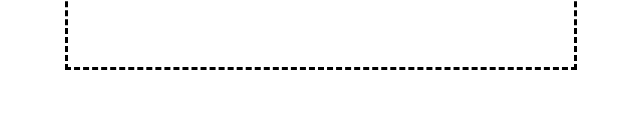
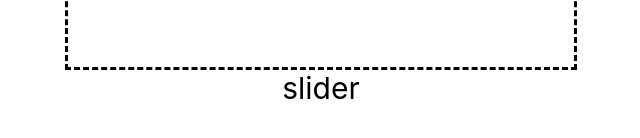
Before and after one commit to ivanshin/Faces_UTK, a React (Create React App) app in the folder client/: page / in a window 1280 px wide. Shown: the part 350-488 px from the top of the page, without its empty margins (319-959 px from the left). Built offline with nearby package versions, Linux system fonts and the light colour scheme; the HTML template or start-up script is replaced by a standard one.

Commit message:
init: start slider

```diff
--- a/client/package.json
+++ b/client/package.json
@@ -10,8 +10,10 @@
     "react": "^18.1.0",
     "react-dom": "^18.1.0",
     "react-scripts": "5.0.1",
+    "react-slick": "^0.29.0",
     "sass": "^1.54.0",
     "scss": "^0.2.4",
+    "slick-carousel": "^1.8.1",
     "web-vitals": "^2.1.4"
   },
   "scripts": {
--- a/client/src/App.css
+++ b/client/src/App.css
@@ -8,6 +8,7 @@
     width: 100vw;
     height:100vh;
     display: flex;
-    justify-content: center;
+    align-items: center;
+    flex-direction: column;
     font-size:30px;
 }
--- a/client/src/App.js
+++ b/client/src/App.js
@@ -1,13 +1,15 @@
 import React from "react";
-import SendingWindow from "./components/SendingWindow";
 import './App.css'
 import './scss/app.scss'
+import SendingWindow from "./components/SendingWindow";
+import ImageSlider from "./components/ImageSlider";
 
 function App() {
 
   return (
     <div className={"App"}>
-     <SendingWindow />
+        <SendingWindow />
+        <ImageSlider />
     </div>
   );
 }
--- /dev/null
+++ b/client/src/components/ImageSlider.jsx
@@ -0,0 +1,14 @@
+import React from 'react';
+import Slider from "react-slick"
+import "slick-carousel/slick/slick.css";
+import "slick-carousel/slick/slick-theme.css";
+
+const ImageSlider = () => {
+    return (
+        <div>
+            slider
+        </div>
+    );
+};
+
+export default ImageSlider;
```
Also changed, not shown: 2 other files (tests, documents, lock files or other folders).
